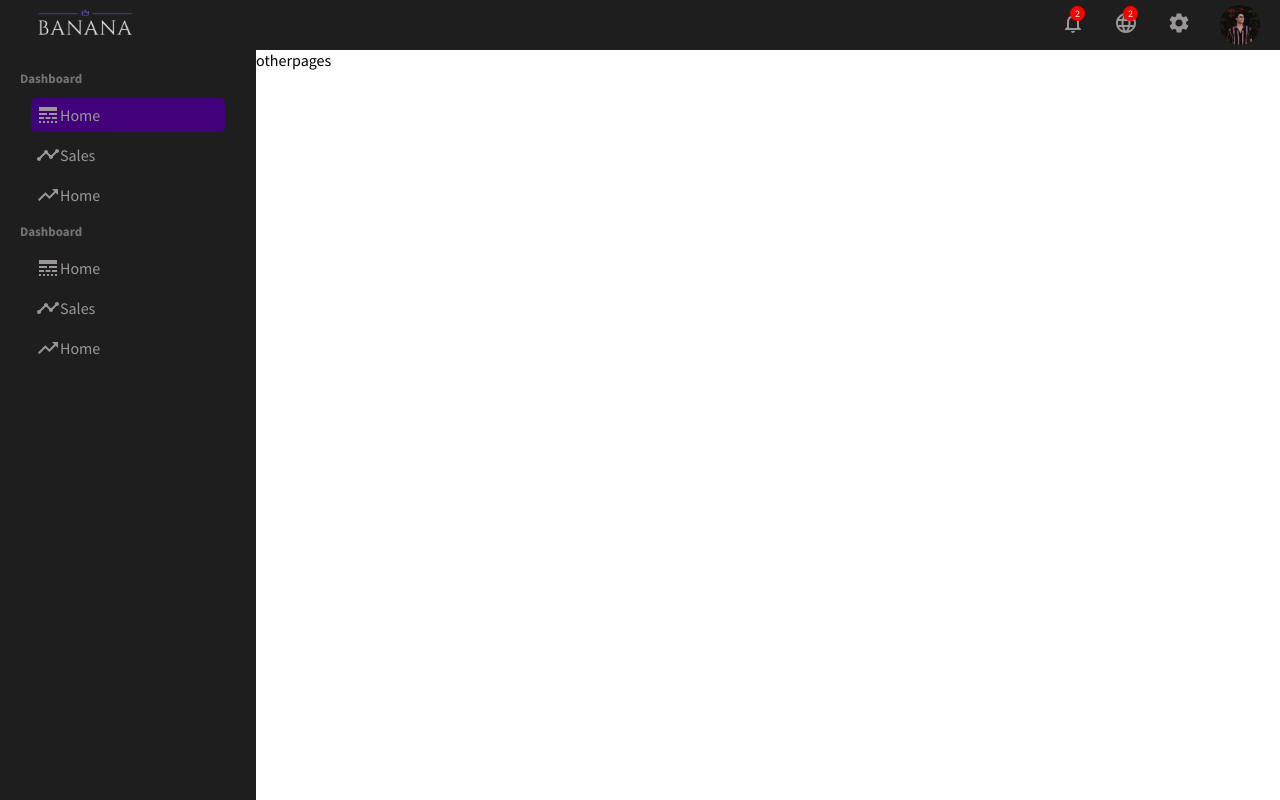
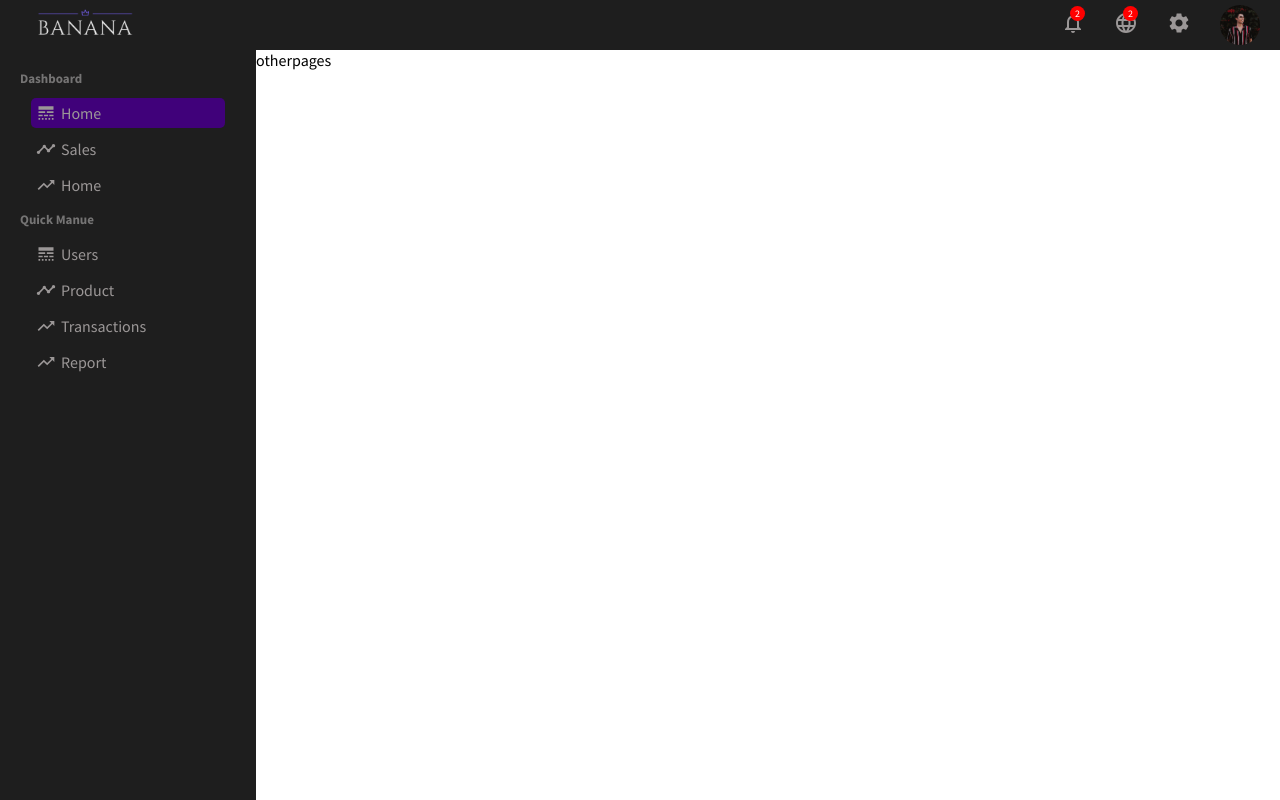
Before and after one commit to malekaridhi/ecommerceMern, a React (Create React App) app in the folder admin/: page / in a window 1280 px wide. Built offline with nearby package versions, Linux system fonts and the light colour scheme.

Commit message:
admin sidebar

```diff
--- a/admin/src/components/sidebar/Sidebar.jsx
+++ b/admin/src/components/sidebar/Sidebar.jsx
@@ -3,6 +3,8 @@ import "./sidebar.css"
 import LineStyleIcon from '@mui/icons-material/LineStyle';
 import TimelineIcon from '@mui/icons-material/Timeline';
 import TrendingUpIcon from '@mui/icons-material/TrendingUp';
+import PersonOutlineIcon from '@mui/icons-material/PersonOutline';
+import StorefrontIcon from '@mui/icons-material/Storefront';
 const Sidebar = () => {
     return (
         <>
@@ -12,31 +14,35 @@ const Sidebar = () => {
                 <h3 className='sidebarTitle'>Dashboard</h3>
                  <ul className="sidebarList">
                      <li className="sidebarListItem active">
-                       <LineStyleIcon/>
+                       <LineStyleIcon className='sidebarIcon'/>
                        Home
                      </li>
                      <li className="sidebarListItem">
-                       <TimelineIcon/>
+                       <TimelineIcon className='sidebarIcon'/>
                        Sales
                      </li>
                      <li className="sidebarListItem">
-                       <TrendingUpIcon/>
+                       <TrendingUpIcon className='sidebarIcon'/>
                        Home
                      </li>
                  </ul>
-                 <h3 className='sidebarTitle'>Dashboard</h3>
+                 <h3 className='sidebarTitle'>Quick Manue</h3>
                  <ul className="sidebarList">
                      <li className="sidebarListItem">
-                       <LineStyleIcon/>
-                       Home
+                       <LineStyleIcon className='sidebarIcon'/>
+                       Users
                      </li>
                      <li className="sidebarListItem">
-                       <TimelineIcon/>
-                       Sales
+                       <TimelineIcon className='sidebarIcon'/>
+                       Product
                      </li>
                      <li className="sidebarListItem">
-                       <TrendingUpIcon/>
-                       Home
+                       <TrendingUpIcon className='sidebarIcon'/>
+                       Transactions
+                     </li>
+                      <li className="sidebarListItem">
+                       <TrendingUpIcon className='sidebarIcon'/>
+                       Report
                      </li>
                  </ul>
             </div>
```
